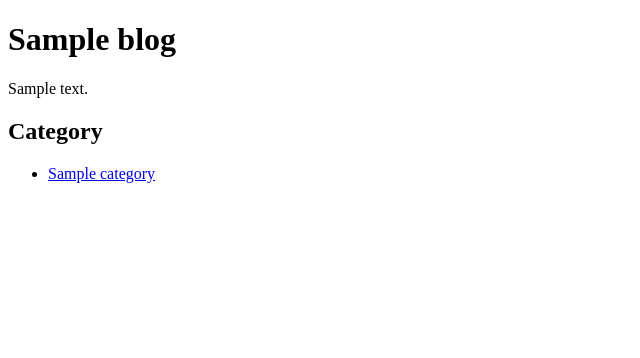
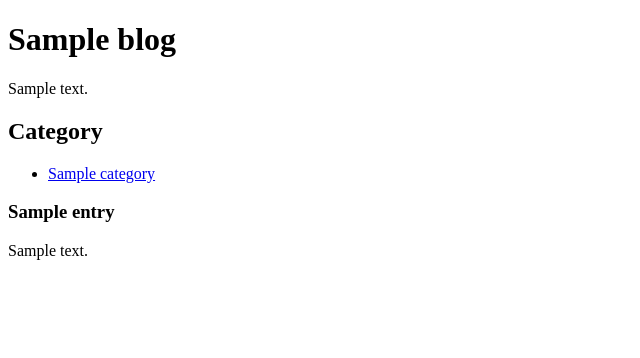
Before and after one commit to dduan/django-sophie, a Python web app: template sophie/templates/entry_details.html in a window 1280 px wide. Shown: the top 358 px of the page, without its empty margins (0-640 px from the left). Run offline with Jinja, Linux system fonts and the light colour scheme; the template is opened without the code that fills it: most values are stand-ins (such as "Sample title", 1, 10 or a date in 2020).

Commit message:
entry_details.html stuffed

```diff
--- a/sophie/templates/base.html
+++ b/sophie/templates/base.html
@@ -13,11 +13,11 @@
         {% block header_extra %}{% endblock header_extra %}
     </div>
     <div id="content">
+        <div id="navi-wrapper">
+            {% block navi %}{% endblock navi %}
+        </div>
         <div id="main-wrapper">
             {% block main %}{% endblock main %}
-        </div>
-        <div id="navi-wrapper">
-            {% block navi %}{% endblock navi %}
         </div>
     </div>
     <div id="footer">
--- a/sophie/templates/entry_details.html
+++ b/sophie/templates/entry_details.html
@@ -3,3 +3,8 @@
 {% block navi %}
 {% include 'sidebar.html' %}
 {% endblock navi %}
+
+{% block main %}
+<h3 id="entry-title">{{ entry.title }}</h3>
+<div id="entry-body">{{ entry.body_html|safe }}</div>
+{% endblock main %}
```
